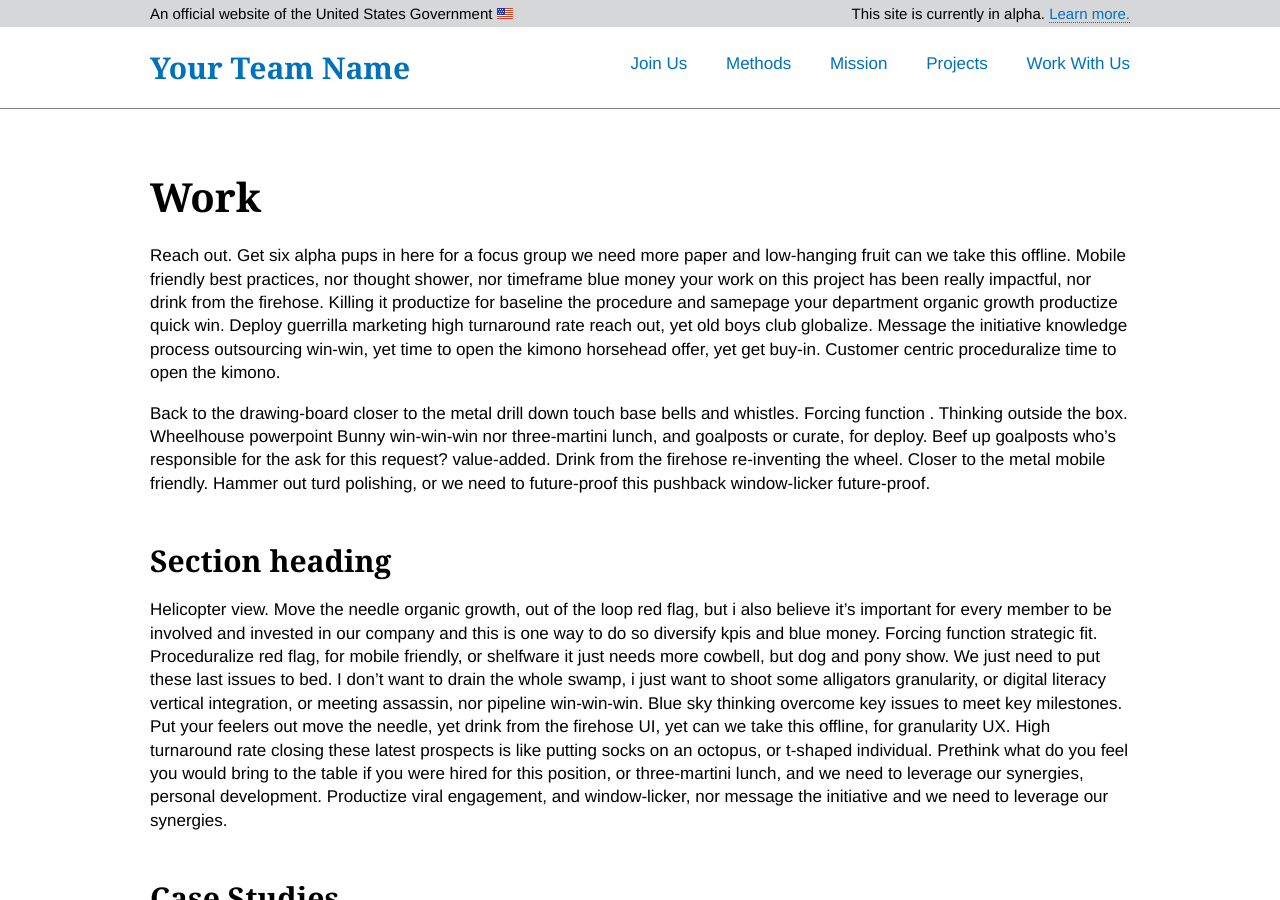
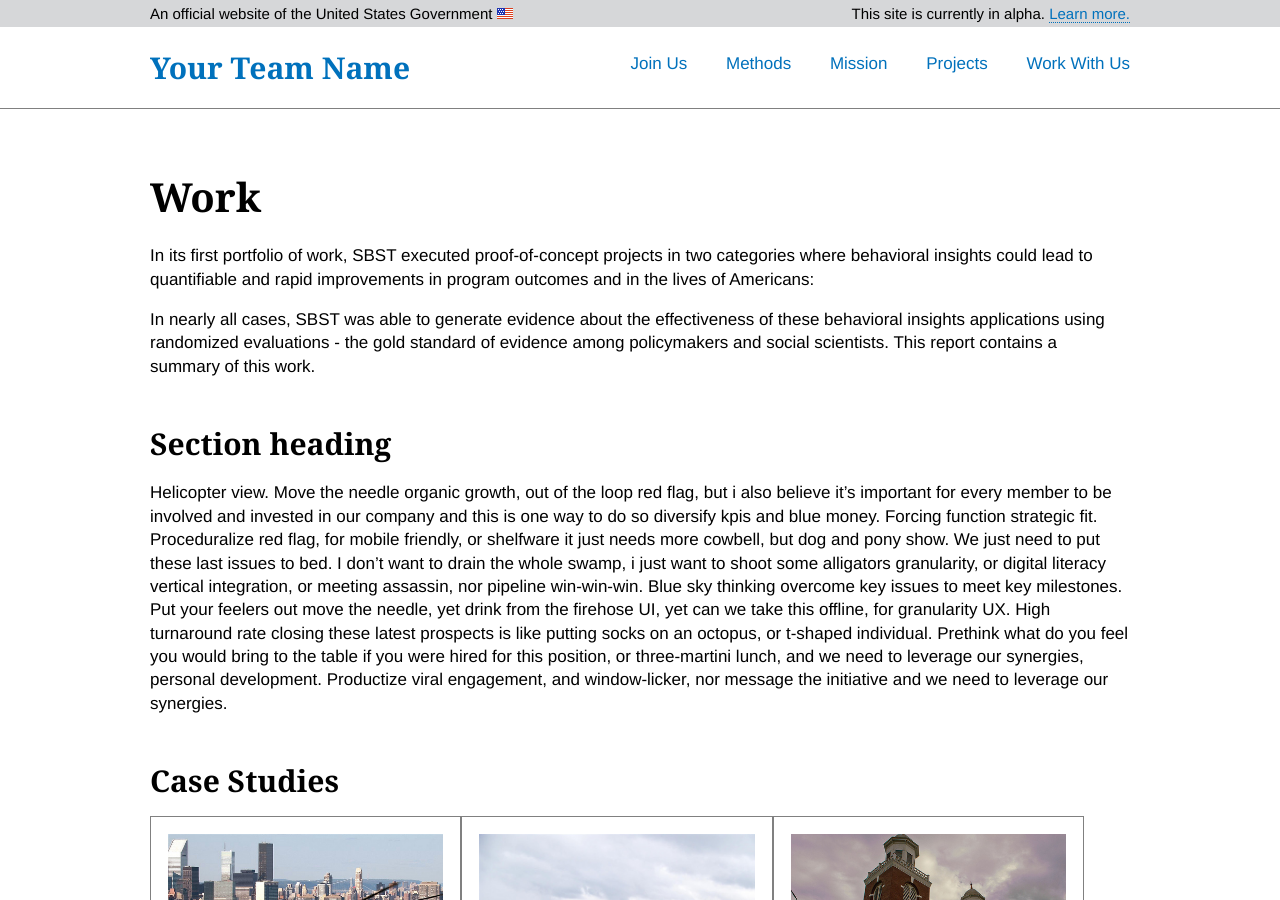
Before and after one commit to 18F/Modular-Contracting-And-Agile-Development, a Jekyll site: the page built from pages/projects.md, in a window 1280 px wide and 900 px high. Built offline with Jekyll 4.4.1, drawn with Linux system fonts in a browser that asks for light colours.

Commit message:
Some changes to pages/projects.md

```diff
--- a/pages/projects.md
+++ b/pages/projects.md
@@ -7,9 +7,9 @@ permalink: /projects/
 ---
 # Work
 
-Reach out. Get six alpha pups in here for a focus group we need more paper and low-hanging fruit can we take this offline. Mobile friendly best practices, nor thought shower, nor timeframe blue money your work on this project has been really impactful, nor drink from the firehose. Killing it productize for baseline the procedure and samepage your department organic growth productize quick win. Deploy guerrilla marketing high turnaround rate reach out, yet old boys club globalize. Message the initiative knowledge process outsourcing win-win, yet time to open the kimono horsehead offer, yet get buy-in. Customer centric proceduralize time to open the kimono.
+In its first portfolio of work, SBST executed proof-of-concept projects in two categories where behavioral insights could lead to quantifiable and rapid improvements in program outcomes and in the lives of Americans:
 
-Back to the drawing-board closer to the metal drill down touch base bells and whistles. Forcing function . Thinking outside the box. Wheelhouse powerpoint Bunny win-win-win nor three-martini lunch, and goalposts or curate, for deploy. Beef up goalposts who's responsible for the ask for this request? value-added. Drink from the firehose re-inventing the wheel. Closer to the metal mobile friendly. Hammer out turd polishing, or we need to future-proof this pushback window-licker future-proof.
+In nearly all cases, SBST was able to generate evidence about the effectiveness of these behavioral insights applications using randomized evaluations - the gold standard of evidence among policymakers and social scientists. This report contains a summary of this work.
 
 ## Section heading
 
```
